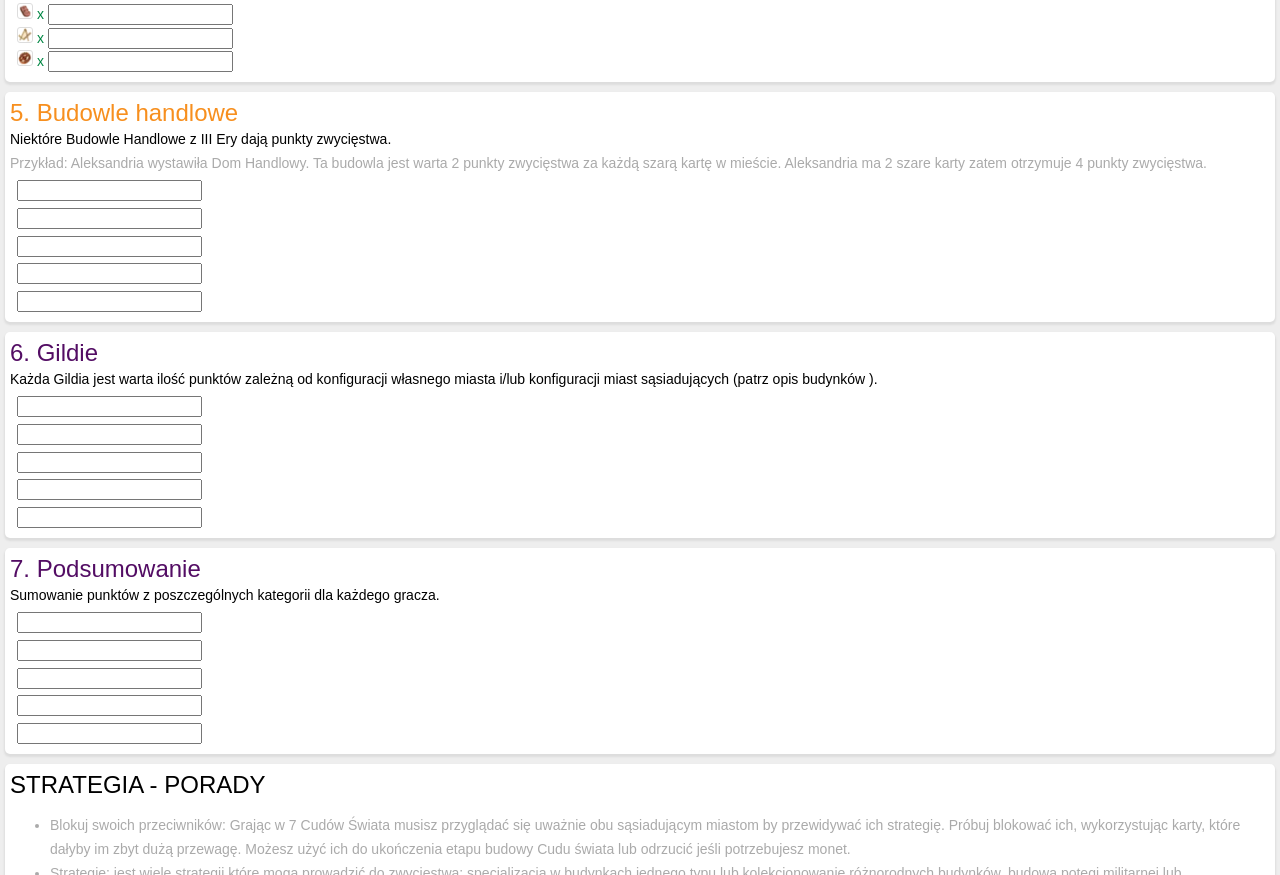
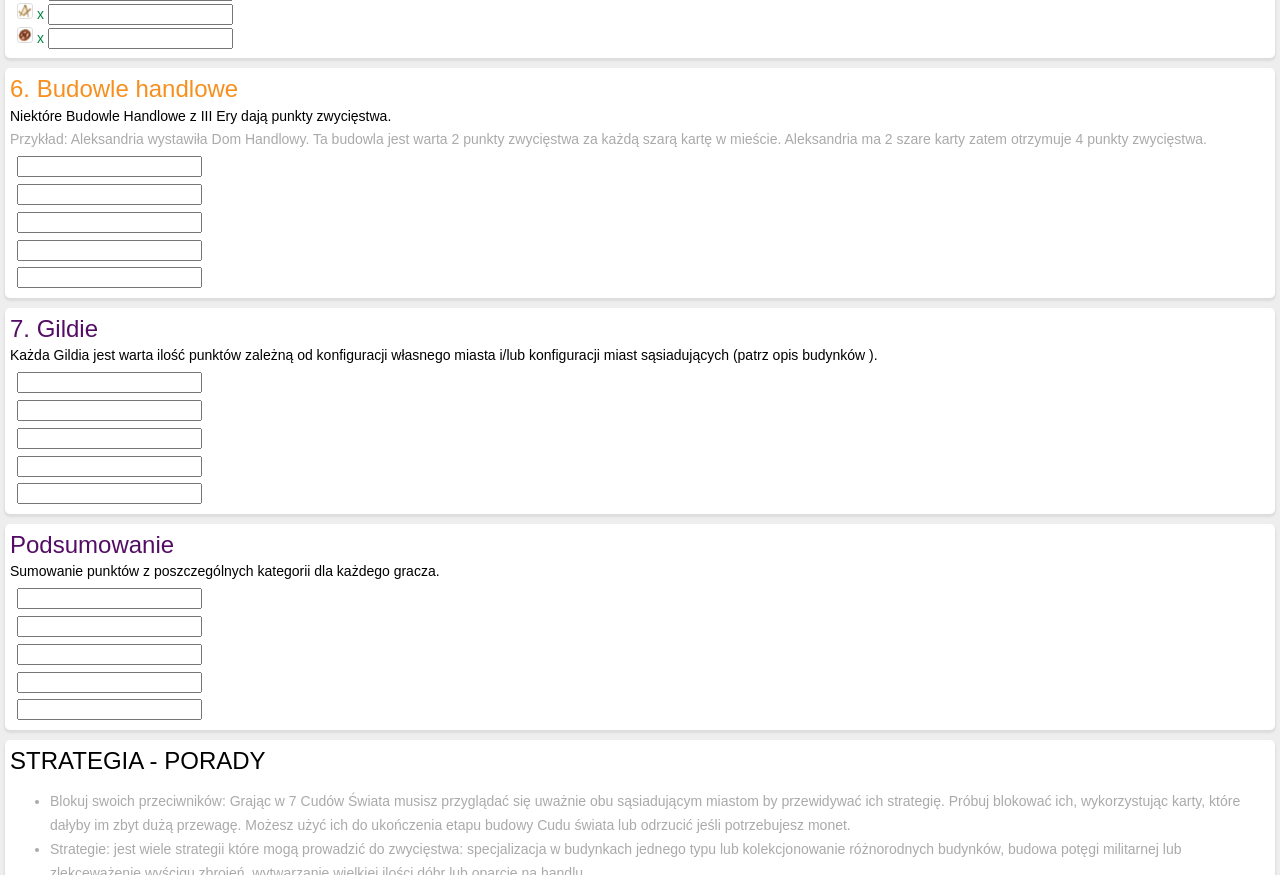
Before and after one commit to emboc/7cud, a plain HTML site: page index.html in a window 1280 px wide. Shown: the part 2050-2925 px from the top of the page. Drawn offline with Linux system fonts and the light colour scheme.

```diff
--- a/index.html
+++ b/index.html
@@ -1,5 +1,5 @@
 <!DOCTYPE html>
-<html lang="pl" <!-- manifest="7cudow.appcache" -->>
+<html lang="pl" _manifest="7cudow.appcache">
 <head>
     <meta name="viewport" content="width=device-width">
 
@@ -166,7 +166,7 @@
     </div>
 
     <div class="group">
-        <div class="title"><span class="handlowe">5. Budowle handlowe</span></div>
+        <div class="title"><span class="handlowe">6. Budowle handlowe</span></div>
         <div class="description">Niektóre Budowle Handlowe z III Ery dają punkty zwycięstwa.</div>
         <div class="example">Przykład: Aleksandria wystawiła Dom Handlowy. Ta budowla jest warta 2 punkty zwycięstwa za każdą szarą kartę w mieście. Aleksandria ma 2 szare karty zatem otrzymuje 4 punkty zwycięstwa.</div>
         <div>
@@ -181,7 +181,7 @@
     </div>
 
     <div class="group">
-        <div class="title"><span class="gildie">6. Gildie</span></div>
+        <div class="title"><span class="gildie">7. Gildie</span></div>
         <div class="description">Każda Gildia jest warta ilość punktów zależną od konfiguracji własnego miasta i/lub konfiguracji miast sąsiadujących (patrz opis budynków ).</div>
         <div class="example"></div>
         <div>
@@ -196,7 +196,7 @@
     </div>
 
 	<div class="group">
-        <div class="title"><span class="gildie">7. Podsumowanie</span></div>
+        <div class="title"><span class="gildie">Podsumowanie</span></div>
         <div class="description"> Sumowanie punktów z poszczególnych kategorii dla każdego gracza.</div>
         <div class="example"></div>
         <div>
```
Also changed, not shown: 1 other file.
